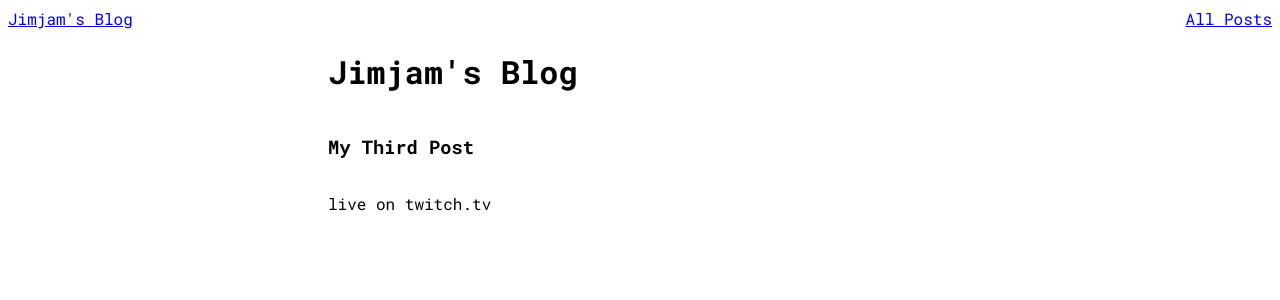
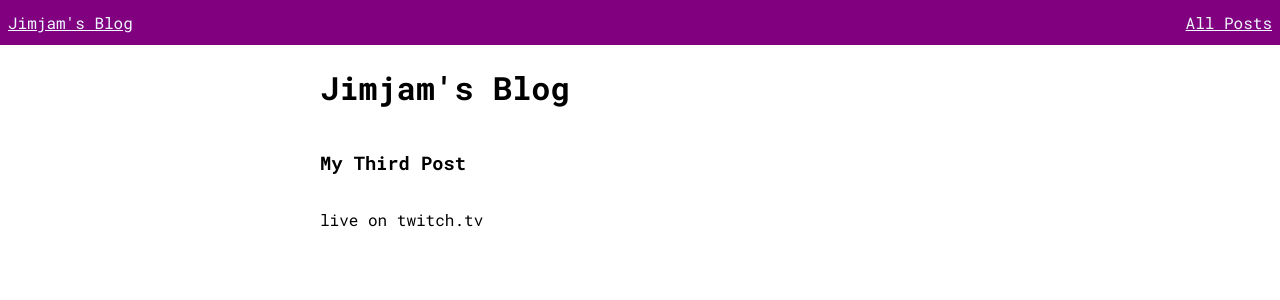
Before and after one commit to jimmyko360/my_site, a Django app: page / in a window 1280 px wide. Shown: the top 300 px of the page. Run offline with Django 3.2, Linux system fonts and the light colour scheme.

Commit message:
adjusted header CSS

```diff
--- a/homepage/static/homepage/includes/header.css
+++ b/homepage/static/homepage/includes/header.css
@@ -1,4 +1,10 @@
 nav {
   display: flex;
   justify-content: space-between;
+  background-color: purple;
+  padding: 0.75em 0.5em 0.75em 0.5em;
 }
+
+nav a {
+  color: aliceblue;
+}
--- a/static/styles.css
+++ b/static/styles.css
@@ -3,3 +3,7 @@
 html {
   font-family: 'Roboto Mono', monospace;
 }
+
+body {
+  margin: 0;
+}
```
